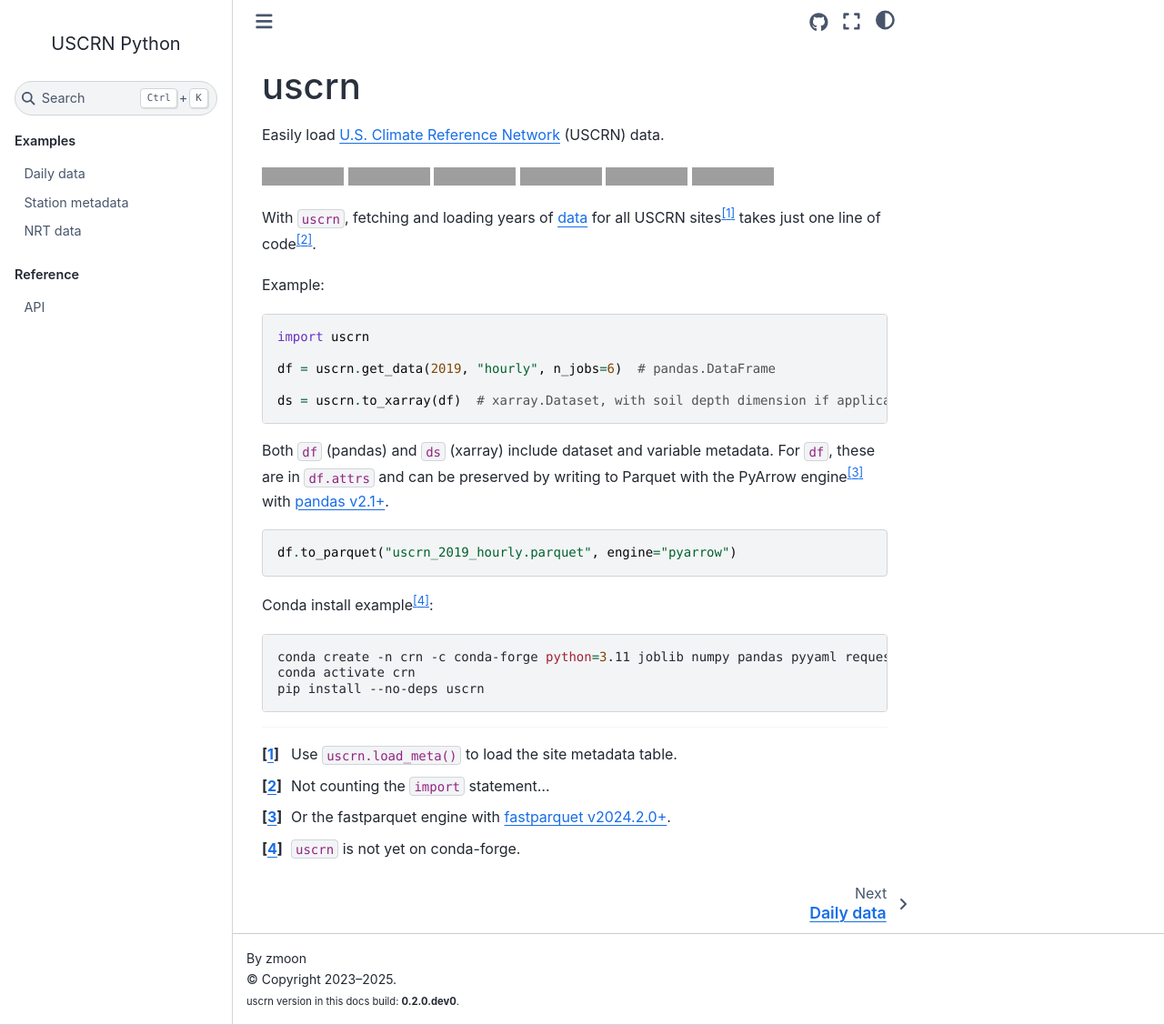
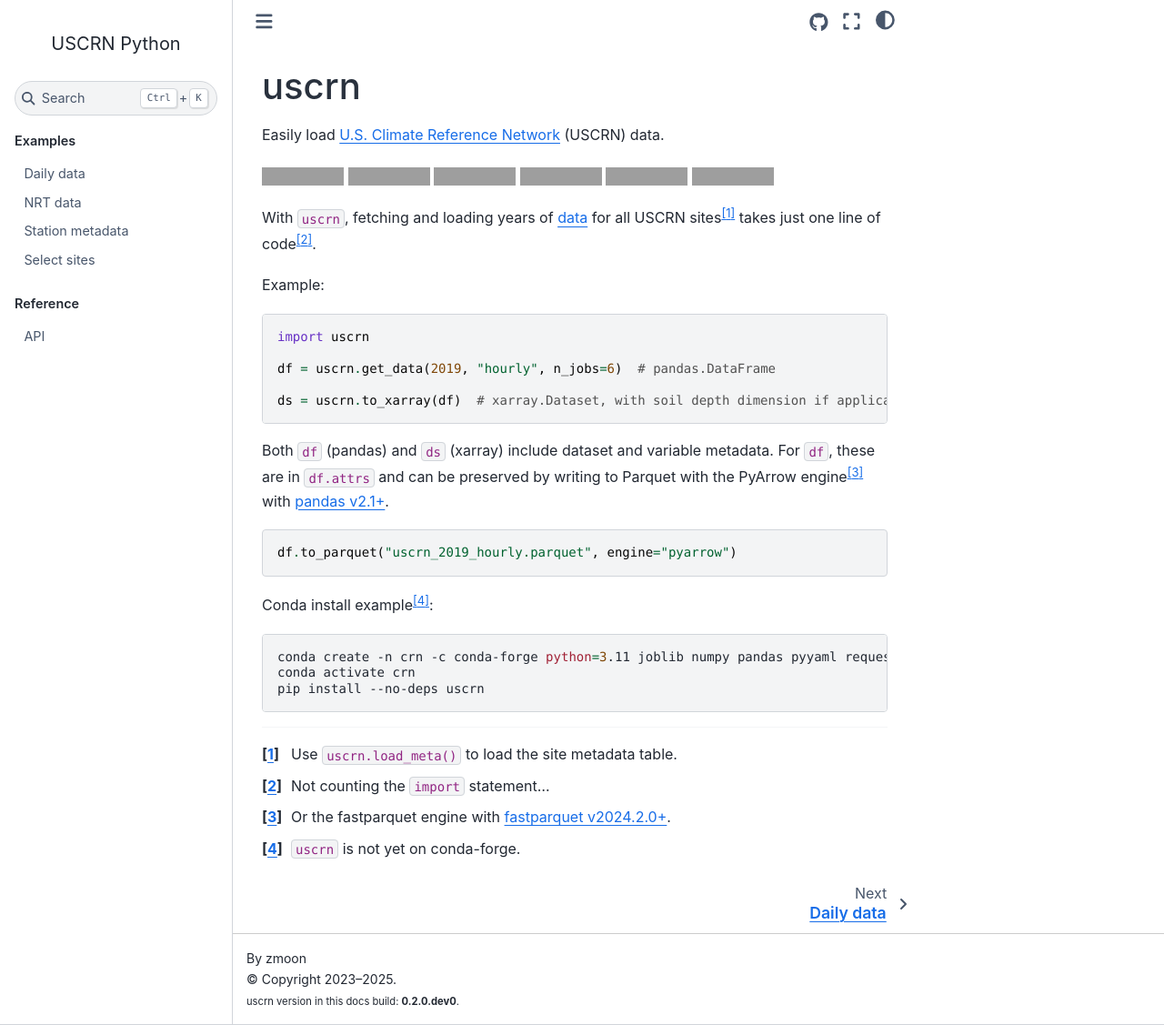
Before and after one commit to zmoon/uscrn, a Sphinx documentation site: the page built from docs/index.md, in a window 1280 px wide and 1127 px high. Shown: the whole window at 91% size. Built offline with Sphinx 7.4.7 and the Sphinx Book theme 1.1.4, drawn with Linux system fonts in a browser that asks for light colours; grey boxes are pictures that could not be loaded.

Commit message:
Tweak and include in docs

````diff
--- a/docs/index.md
+++ b/docs/index.md
@@ -11,8 +11,9 @@
 :hidden:
 
 examples/daily.ipynb
+examples/nrt.ipynb
 examples/stations.ipynb
-examples/nrt.ipynb
+examples/select-sites.ipynb
 ```
 
 ```{toctree}
````
Also changed, not shown: docs/examples/select-sites.ipynb.
